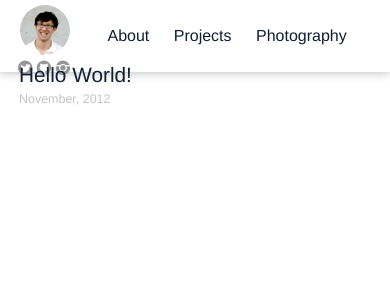
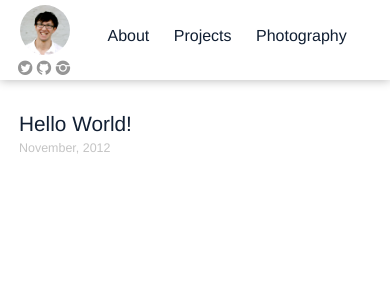
Before and after one commit to maksim-s/maksim-s.github.com, a Jekyll site: the page built from index.html, in a window 390 px wide. Shown: the top 300 px of the page. Built offline with Jekyll 4.4.1, drawn with Linux system fonts in a browser that asks for light colours; comment, search, counter and statistics services are not loaded.

Commit message:
mobile version ready

```diff
--- a/css/main.css
+++ b/css/main.css
@@ -288,7 +288,7 @@ body {
 @media screen and (max-width: 670px) and (min-width: 200px) {
   .sidebar {
     position: fixed;
-    height: 8%;
+    height: 80px;
     width: 100%;
     box-shadow: 0 0px 10px rgba(0, 0, 0, 0.3);
   }
@@ -308,8 +308,7 @@ body {
 
   .content {
     width: 100%;
-    margin: 8% 0 0 0;
-    padding: 0 5px 0 8px;
+    margin: 80px 5px 5px 8px;
     position: fixed;
   }
   .sidebar-social {
```
